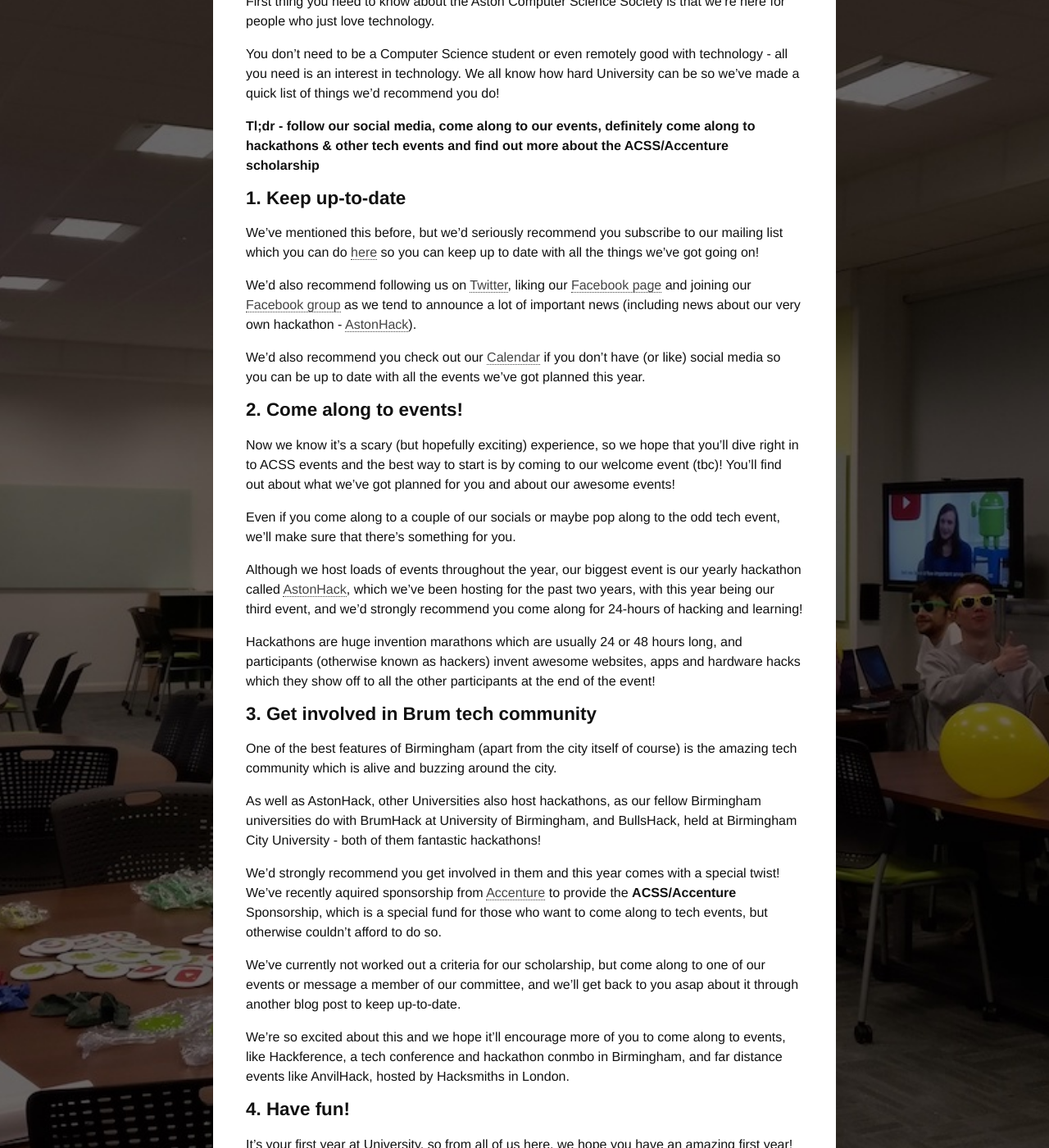
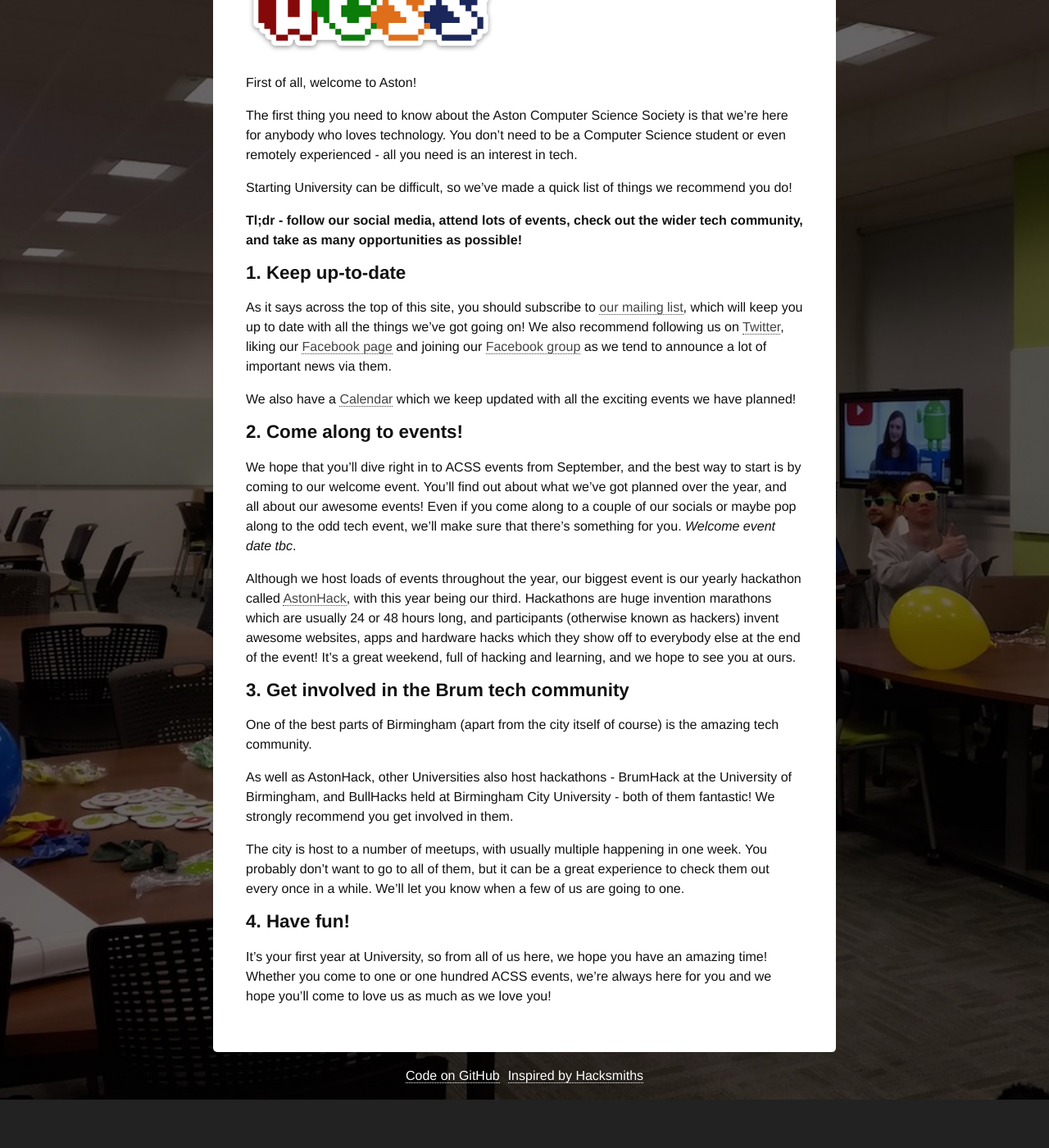
Before and after one commit to aston-css/astoncss.com, a Jekyll site: the page built from _posts/2017-08-17-welcome-to-aston.md, in a window 1280 px wide and 1400 px high, scrolled down 317 px. Shown: the whole window at 82% size. Built offline with Jekyll 4.4.1, drawn with Linux system fonts in a browser that asks for light colours; after the commit the page ends 1658 px from its top, so only the background shows below that; some of the changed text lies outside the part shown.

Commit message:
Tweak some of the welcome post

```diff
--- a/_posts/2017-08-17-welcome-to-aston.md
+++ b/_posts/2017-08-17-welcome-to-aston.md
@@ -5,55 +5,43 @@ date:   2017-08-17 00:00:00 +0000
 author: Sailesh Patel
 ---
 
+![](/img/acss-cutout.png)
+
 First of all, welcome to Aston!
 
-First thing you need to know about the Aston Computer Science Society is that we're here for people who just love  technology.
+The first thing you need to know about the Aston Computer Science Society is that we're here for anybody who loves technology. You don't need to be a Computer Science student or even remotely experienced - all you need is an interest in tech.
 
-You don't need to be a Computer Science student or even remotely good with technology - all you need is an interest in technology.
-We all know how hard University can be so we've made a quick list of things we'd recommend you do!
+Starting University can be difficult, so we've made a quick list of things we recommend you do!
 
-**Tl;dr - follow our social media, come along to our events, definitely come along to hackathons & other tech events and find out more about the ACSS/Accenture scholarship**
+**Tl;dr - follow our social media, attend lots of events, check out the wider tech community, and take as many opportunities as possible!**
 
 ## 1. Keep up-to-date
 
-We've mentioned this before, but we'd seriously recommend you subscribe to our mailing list which you can do [here][Mail] so you can keep up to date with all the things we've got going on!
+As it says across the top of this site, you should subscribe to [our mailing list][Mail], which will keep you up to date with all the things we've got going on! We also recommend following us on [Twitter][Twitter], liking our [Facebook page][Facebook] and joining our [Facebook group][Facebook Group] as we tend to announce a lot of important news via them.
 
-We'd also recommend following us on [Twitter][Twitter], liking our [Facebook page][Facebook] and joining our [Facebook group][Facebook Group] as we tend to announce a lot of important news (including news about our very own hackathon - [AstonHack][AstonHack]).
-
-We'd also recommend you check out our [Calendar][Calendar] if you don't have (or like) social media so you can be up to date with all the events we've got planned this year.
+We also have a [Calendar][Calendar] which we keep updated with all the exciting events we have planned!
 
 ## 2. Come along to events!
 
-Now we know it's a scary (but hopefully exciting) experience, so we hope that you'll dive right in to ACSS events and the best way to start is by coming to our welcome event (tbc)! You'll find out about what we've got planned for you and about our awesome events!
+We hope that you'll dive right in to ACSS events from September, and the best way to start is by coming to our welcome event. You'll find out about what we've got planned over the year, and all about our awesome events! Even if you come along to a couple of our socials or maybe pop along to the odd tech event, we'll make sure that there's something for you. *Welcome event date tbc*.
 
-Even if you come along to a couple of our socials or maybe pop along to the odd tech event, we'll make sure that there's something for you.
+Although we host loads of events throughout the year, our biggest event is our yearly hackathon called [AstonHack][AstonHack], with this year being our third. Hackathons are huge invention marathons which are usually 24 or 48 hours long, and participants (otherwise known as hackers) invent awesome websites, apps and hardware hacks which they show off to everybody else at the end of the event! It's a great weekend, full of hacking and learning, and we hope to see you at ours.
 
-Although we host loads of events throughout the year, our biggest event is our yearly hackathon called [AstonHack][AstonHack], which we've been hosting for the past two years, with this year being our third event, and we'd strongly recommend you come along for 24-hours of hacking and learning!
+## 3. Get involved in the Brum tech community
 
-Hackathons are huge invention marathons which are usually 24 or 48 hours long, and participants (otherwise known as hackers) invent awesome websites, apps and hardware hacks which they show off to all the other participants at the end of the event!
+One of the best parts of Birmingham (apart from the city itself of course) is the amazing tech community.
 
-## 3. Get involved in Brum tech community
+As well as AstonHack, other Universities also host hackathons - BrumHack at the University of Birmingham, and BullHacks held at Birmingham City University - both of them fantastic! We strongly recommend you get involved in them.
 
-One of the best features of Birmingham (apart from the city itself of course) is the amazing tech community which is alive and buzzing around the city.
-
-As well as AstonHack, other Universities also host hackathons, as our fellow Birmingham universities do with BrumHack at University of Birmingham, and BullsHack, held at Birmingham City University - both of them fantastic hackathons!
-
-We'd strongly recommend you get involved in them and this year comes with a special twist! We've recently aquired sponsorship from [Accenture][Accenture] to provide the **ACSS/Accenture** Sponsorship, which is a special fund for those who want to come along to tech events, but otherwise couldn't afford to do so.
-
-We've currently not worked out a criteria for our scholarship, but come along to one of our events or message a member of our committee, and we'll get back to you asap about it through another blog post to keep up-to-date.
-
-We're so excited about this and we hope it'll encourage more of you to come along to events, like Hackference, a tech conference and hackathon conmbo in Birmingham, and far distance events like AnvilHack, hosted by Hacksmiths in London.
+The city is host to a number of meetups, with usually multiple happening in one week. You probably don't want to go to all of them, but it can be a great experience to check them out every once in a while. We'll let you know when a few of us are going to one.
 
 ## 4. Have fun!
 
-It's your first year at University, so from all of us here, we hope you have an amazing first year! Whether you come to one or one hundred ACSS events, we're always here for you and we hope you'll come to love us as much as we love you!
+It's your first year at University, so from all of us here, we hope you have an amazing time! Whether you come to one or one hundred ACSS events, we're always here for you and we hope you'll come to love us as much as we love you!
 
 [Mail]: http://twitter.us15.list-manage.com/subscribe?u=5c76c6487162a4644f24574b6&id=8948e9a3d3
 [Twitter]: https://twitter.com/AstonCSS
-[Slack]:   https://aston-css.slack.com/signup
 [Facebook]: https://www.facebook.com/AstonCSS
 [Facebook Group]: https://www.facebook.com/groups/AstonCSS
 [Calendar]: https://astoncss.com/events
-[CoC]: https://github.com/aston-css/code-of-conduct
 [AstonHack]: https://astoncss.com/
-[Accenture]: https://www.accenture.com
```
